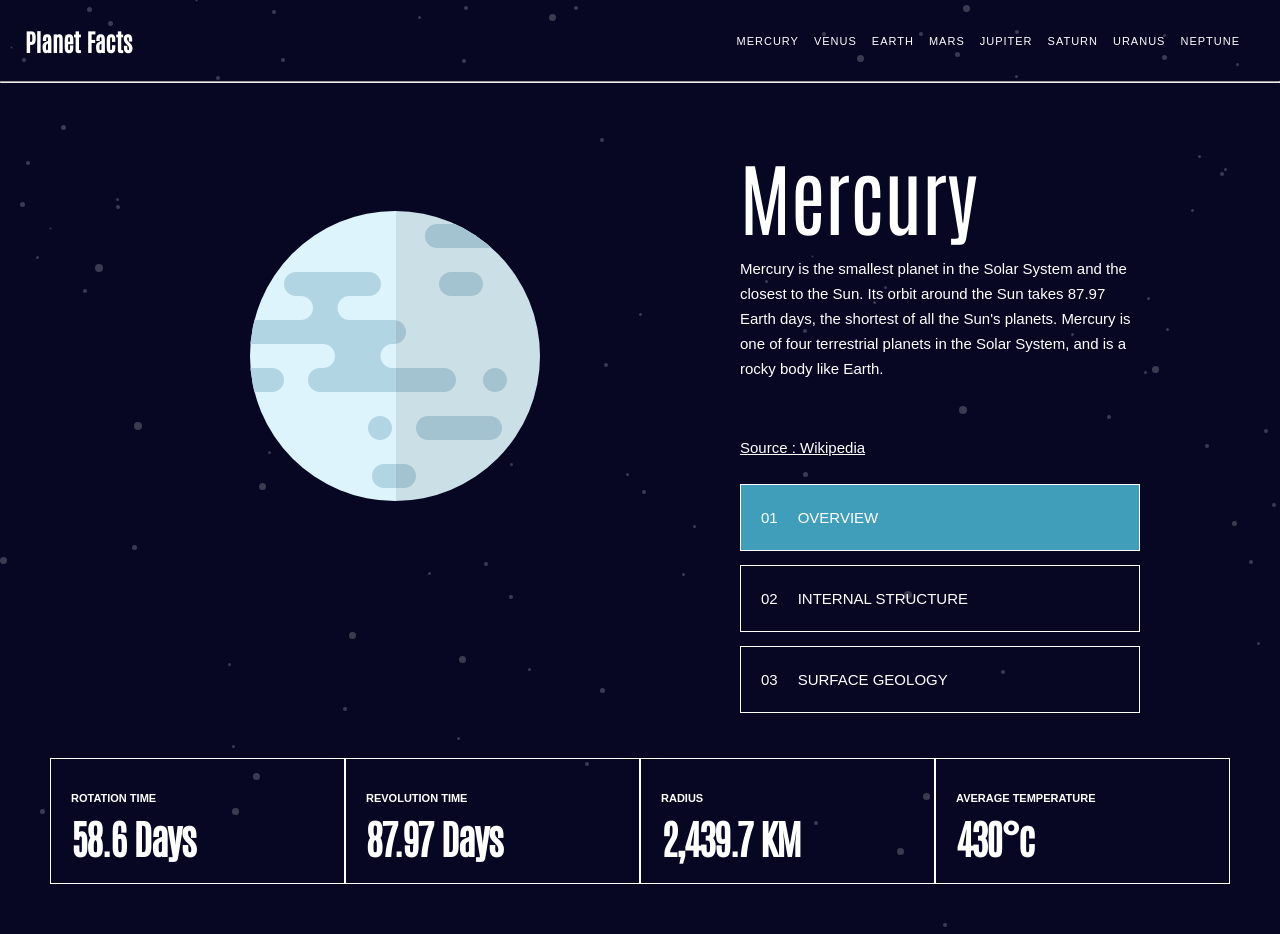
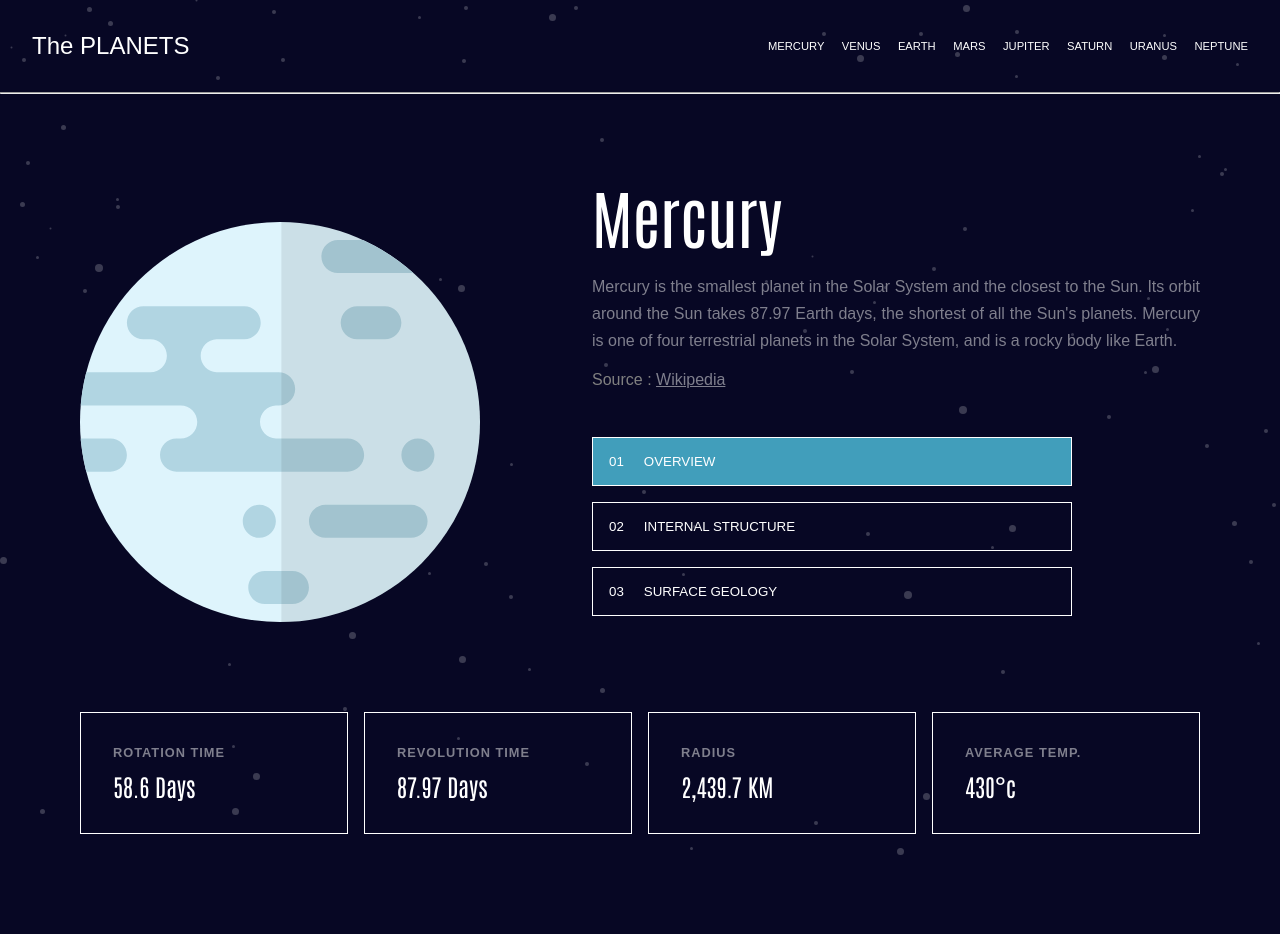
Before and after one commit to ziadtarekfa/Planets-Facts, a plain HTML site: page index.html in a window 1280 px wide. After the commit the page ends 882 px from the top, so only its background shows below. Drawn offline with Linux system fonts and the light colour scheme.

Commit message:
implemented responsive design

```diff
--- a/index.html
+++ b/index.html
@@ -2,7 +2,7 @@
 <html lang="en">
 
 <head>
-    <meta charset="UTF-8">
+    <meta name="viewport" content="width=device-width, initial-scale=1" />
     <!-- Title Changes Dynamically -->
     <title>Mercury</title>
     <link rel="stylesheet" href="styles.css">
@@ -11,8 +11,28 @@
 
 <body>
     <header>
-        <h3>Planet Facts</h3>
-        <ul>
+        <div>
+            <h3>The PLANETS</h3>
+            <img class="menu-icon" src="assets/menu.svg" width="60px" />
+            <ul class="desktop-nav">
+                <li id="mercury">MERCURY</li>
+                <li id="venus">VENUS</li>
+                <li id="earth">EARTH</li>
+                <li id="mars">MARS</li>
+                <li id="jupiter">JUPITER</li>
+                <li id="saturn">SATURN</li>
+                <li id="uranus">URANUS</li>
+                <li id="neptune">NEPTUNE</li>
+            </ul>
+        </div>
+        <hr class="line" width="100%" />
+
+        <ul class="mobile-nav">
+            <li>OVERVIEW</li>
+            <li>STRUCTURE</li>
+            <li>SURFACE</li>
+        </ul>
+        <ul class="tablet-nav">
             <li id="mercury">MERCURY</li>
             <li id="venus">VENUS</li>
             <li id="earth">EARTH</li>
@@ -27,17 +47,21 @@
     <div class="content">
 
         <div>
-            <img class="planet" src="assets/images/planet-mercury.svg" alt="mercury photo">
+            <img id="planet-image" src="assets/images/planet-mercury.svg" alt="mercury photo">
             <img id="geology" src="assets/images/geology-mercury.png">
         </div>
 
         <section>
-            <h1>Mercury</h1>
-            <p>Mercury is the smallest planet in the Solar System and the closest to the Sun. Its orbit around the
-                Sun takes 87.97 Earth days, the shortest of all the Sun's planets. Mercury is one of four
-                terrestrial planets in the Solar System, and is a rocky body like Earth.</p>
-            <a id="wikipedia-link" href="https://en.wikipedia.org/wiki/Mercury_(planet)">Source :
-                <span>Wikipedia</span></a>
+            <div class="content">
+                <h1 class="planet-name">Mercury</h1>
+                <p>Mercury is the smallest planet in the Solar System and the closest to the Sun. Its orbit around the
+                    Sun takes 87.97 Earth days, the shortest of all the Sun's planets. Mercury is one of four
+                    terrestrial planets in the Solar System, and is a rocky body like Earth.</p>
+                <div class="wikipedia-link">
+                    <span>Source : </span>
+                    <a href="https://en.wikipedia.org/wiki/Mercury_(planet)">Wikipedia</a>
+                </div>
+            </div>
             <div class="button-container">
                 <button id="overview_btn"><span>01</span> OVERVIEW</button>
                 <button id="structure_btn"><span>02</span>INTERNAL STRUCTURE</button>
@@ -60,7 +84,7 @@
             <p id="radius">2,439.7 KM</p>
         </div>
         <div>
-            <h4>AVERAGE TEMPERATURE</h4>
+            <h4>AVERAGE TEMP.</h4>
             <p id="temperature">430°c</p>
         </div>
     </div>
--- a/main.js
+++ b/main.js
@@ -4,7 +4,7 @@
 //Should Stay Global
 const paragraph = document.querySelector("section p");
 const link = document.querySelector("#wikipedia-link");
-const planetImage = document.querySelector(".planet");
+const planetImage = document.querySelector("#planet-image");
 const geologyImage = document.querySelector("#geology")
 
 const overviewButton = document.querySelector('#overview_btn');
--- a/styles.css
+++ b/styles.css
@@ -1,13 +1,3 @@
-* {
-    margin: 0;
-    box-sizing: border-box;
-    padding: 0;
-    color: white;
-    font-family: Arial, Helvetica, sans-serif;
-    font-weight: 400;
-    font-size: 15px;
-}
-
 @font-face {
     font-family: myAntonioFont;
     src: url(/assets/fonts/Antonio-Regular.ttf);
@@ -16,6 +6,24 @@
 :root {
     --primaryColor: #070724;
     --greyColor: #7F7F8D;
+}
+
+* {
+    margin: 0;
+    box-sizing: border-box;
+    padding: 0;
+    color: white;
+    font-family: Arial, Helvetica, sans-serif;
+    font-weight: 400;
+}
+
+ul {
+    list-style-type: none;
+}
+
+li:hover,
+a:hover {
+    cursor: pointer;
 }
 
 body {
@@ -27,159 +35,304 @@ body {
 
 header {
     display: flex;
+    flex-direction: column;
     justify-content: space-between;
-    padding: 25px;
+    align-items: center;
+
 }
 
-/* Planet Facts Word */
-h3 {
-
-    font-family: myAntonioFont;
-    font-weight: 700;
-    font-size: 24px;
+header h3 {
+    font-size: 1.5rem;
 }
 
-/* Navigation of Planets */
-ul {
-
+header div {
     display: flex;
-    list-style-type: none;
+    width: 100%;
+    justify-content: space-between;
+    align-items: center;
+    padding: 2rem
 }
 
-li:hover {
-    cursor: pointer;
+.mobile-nav {
+    display: flex;
+    justify-content: space-between;
+    width: 100%;
+    padding: 1rem 2rem;
 }
 
-ul li {
-    margin: auto 15px auto 0;
-    font-size: 11px;
-    letter-spacing: 1px;
+.menu-icon {
+    width: 2rem;
 }
 
 .content {
     display: flex;
-    justify-content: end;
-    padding: 50px;
-}
-
-.planet {
-    /* Planet Image */
-    margin: auto auto auto auto;
-}
-
-section {
-    width: 400px;
-    margin-top: 10px;
-    margin-right: 90px;
-
-    height: 515px;
-}
-
-/* Planet Name */
-h1 {
-    font-family: myAntonioFont;
-    font-size: 80px;
-}
-
-/* Information about the planet */
-section p {
-    margin-top: 10px;
-    height: 25%;
-}
-
-#wikipedia-link {
-    margin: 50px 0 10px 0;
-    display: block;
-}
-
-/* Wikipedia word */
-#wikipedia-link span {
-    text-decoration: underline;
-}
-
-.button-container {
-    display: flex;
     flex-direction: column;
-    height: 50%;
-    justify-content: space-evenly;
-}
-
-button {
-    background-color: transparent;
-    border: 1px solid white;
-    padding: 20px;
-    display: flex;
-}
-
-/* Number in button */
-button span {
-    margin-right: 20px;
-}
-
-button:hover {
-    background-color: #34344C;
+    justify-content: center;
+    align-items: center;
+    text-align: center;
+    margin-top: 5rem;
 }
 
 
-/*  AFTER  SCROLLING     */
+section {
+    /* padding: 4rem 4rem 2rem; */
+    padding: 4rem 2rem 2rem 2rem;
+}
+
+section .planet-name {
+    font-size: 3rem;
+}
+
+section p {
+    margin-top: 1rem;
+    font-size: 1rem;
+    line-height: 25px;
+    color: var(--greyColor);
+}
+
+.wikipedia-link {
+    margin-top: 1rem;
+}
+
+.wikipedia-link span {
+    color: grey;
+}
+
+.wikipedia-link a {
+    color: var(--greyColor);
+}
+
+.cards {
+    display: flex;
+    flex-direction: column;
+    justify-content: space-evenly;
+    padding: 0 2rem 2rem;
+}
+
+.cards div {
+    border: 1px solid white;
+    padding: 1rem 2rem;
+    display: flex;
+    justify-content: space-between;
+    align-items: center;
+    margin-top: 1rem;
+}
+
+.cards h4 {
+    font-size: 0.8rem;
+    letter-spacing: 1px;
+    font-weight: bolder;
+    color: var(--greyColor);
+}
+
+/* Days */
+.cards div p {
+    font-size: 1.5rem;
+    font-family: myAntonioFont;
+}
+
+.button-container,
+.tablet-nav,
+.desktop-nav {
+    display: none;
+}
 
 
-/* Container */
-.cards {
-    display: flex;
-    justify-content: space-evenly;
-    padding: 50px;
-}
-
-/* Each Indivdual card */
-.cards div {
-    border: 1px solid white;
-    padding: 27px 20px 20px 20px;
-    width: 295px;
-}
-
-/* Card Headings */
-h4 {
-    font-size: 11px;
-    font-weight: 700;
-}
-
-/* Days in a card */
-.cards div p {
-    font-size: 40px;
-    letter-spacing: -1.5px;
-    font-family: myAntonioFont;
-    font-weight: 700;
-}
-
-/* Grouping */
-button,
-section p,
-#wikipedia-link span,
-h4 {
-    line-height: 25px;
-}
-
-#wikipedia-link,
-#wikipedia-link span,
-button span,
-h4 {
-    columns: var(--greyColor);
-}
-
-/*Internal Structure Image */
 #geology {
     margin-left: auto;
     margin-right: auto;
     margin-top: -40%;
     height: 196px;
     width: 163px;
-    visibility: hidden;
+    display: none;
+    /* visibility: none; */
 }
 
-.content>div {
-    display: flex;
-    flex-direction: column;
-    margin: auto auto auto auto;
+
+
+@media (min-width:769px) {
+
+    .line,
+    .menu-icon,
+    .mobile-nav {
+        display: none;
+    }
+
+    .button-container,
+    .tablet-nav {
+        display: flex;
+    }
+
+    header div {
+        justify-content: center;
+    }
+
+    .tablet-nav {
+        width: 100%;
+        justify-content: space-between;
+        padding: 0 3rem 2rem 3rem;
+
+    }
+
+    .tablet-nav li {
+        color: var(--greyColor);
+        font-family: myAntonioFont;
+        font-size: 1.2rem;
+    }
+
+    section {
+        display: flex;
+        flex-direction: row;
+        justify-content: space-between;
+        padding-top: 0;
+        margin-top: 3rem;
+    }
+
+    section .content {
+        text-align: start;
+        justify-content: start;
+        align-items: start;
+        width: 50%;
+        margin-top: 0;
+
+    }
+
+    section .content h1 {
+        font-size: 4rem;
+        text-align: left;
+        font-family: myAntonioFont;
+    }
+
+    section .content p {
+        line-height: 170%;
+        font-size: 1rem;
+        text-align: justify;
+    }
+
+    .button-container {
+        display: flex;
+        flex-direction: column;
+        justify-content: space-evenly;
+        margin-top: 4rem;
+        width: 40%;
+
+    }
+
+    .button-container button {
+        border: 1px solid white;
+        padding: 1rem;
+        display: flex;
+        background-color: transparent;
+    }
+
+    .button-container button span {
+        margin-right: 20px;
+    }
+
+    button:hover {
+        cursor: pointer;
+        background-color: #34344C;
+    }
+
+    .cards {
+        flex-direction: row;
+        flex-grow: 1;
+    }
+
+    .cards div {
+        flex-direction: column;
+        align-items: start;
+        width: 100%;
+        padding: 1rem;
+    }
+
+    .cards div:not(:last-child) {
+        margin-right: 1rem;
+
+    }
+
+    .cards div p {
+        margin-top: 10px;
+    }
 
 }
+
+@media (min-width:1074px) {
+    .tablet-nav {
+        display: none;
+    }
+
+    .desktop-nav {
+        display: flex;
+        width: 30rem;
+        justify-content: space-between;
+    }
+
+    .desktop-nav li {
+        font-size: 0.7rem;
+    }
+
+    header div {
+        justify-content: space-between;
+        align-items: center;
+    }
+
+    .content {
+        flex-direction: row;
+        justify-content: space-between;
+        align-items: start;
+        padding: 0 5rem;
+        max-width: 87.5rem;
+        margin-left: auto;
+        margin-right: auto;
+    }
+
+    .content img {
+        margin-top: 12%;
+    }
+
+    section {
+        flex-direction: column;
+        margin-top: 0;
+        padding-right: 0;
+        padding-left: 10%;
+    }
+
+    section .content {
+        display: flex;
+        flex-direction: column;
+        width: 100%;
+        padding: 0;
+
+    }
+
+    .button-container {
+        width: 100%;
+        max-width: 30rem;
+        margin-top: 2rem;
+
+    }
+
+    .button-container button {
+        margin-top: 1rem;
+    }
+
+    #planet-image {
+        width: 25rem;
+    }
+
+    .cards {
+        padding: 3rem 5rem;
+        max-width: 74rem;
+        margin-left: auto;
+        margin-right: auto;
+        max-width: 87.5rem;
+    }
+
+    .cards div {
+        padding: 2rem;
+    }
+
+
+
+}
```
Also changed, not shown: assets/menu.svg (added).
